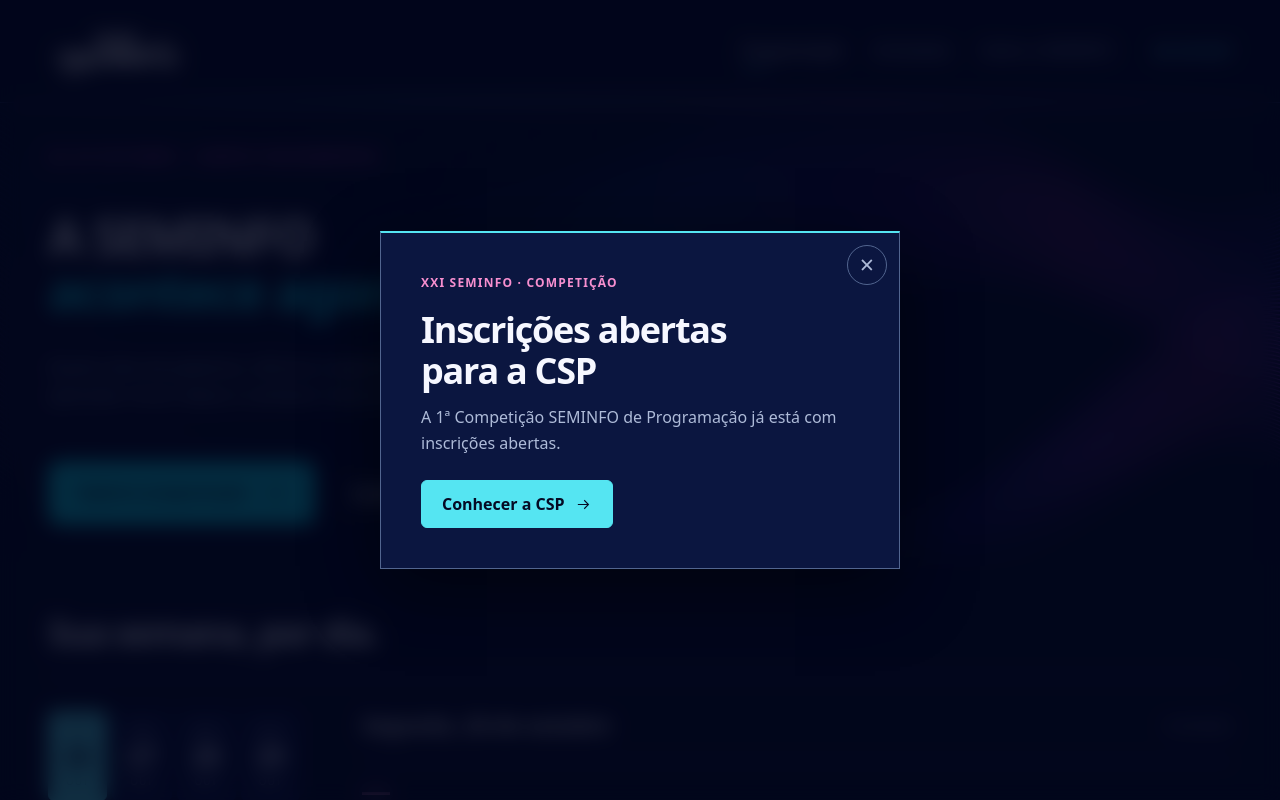
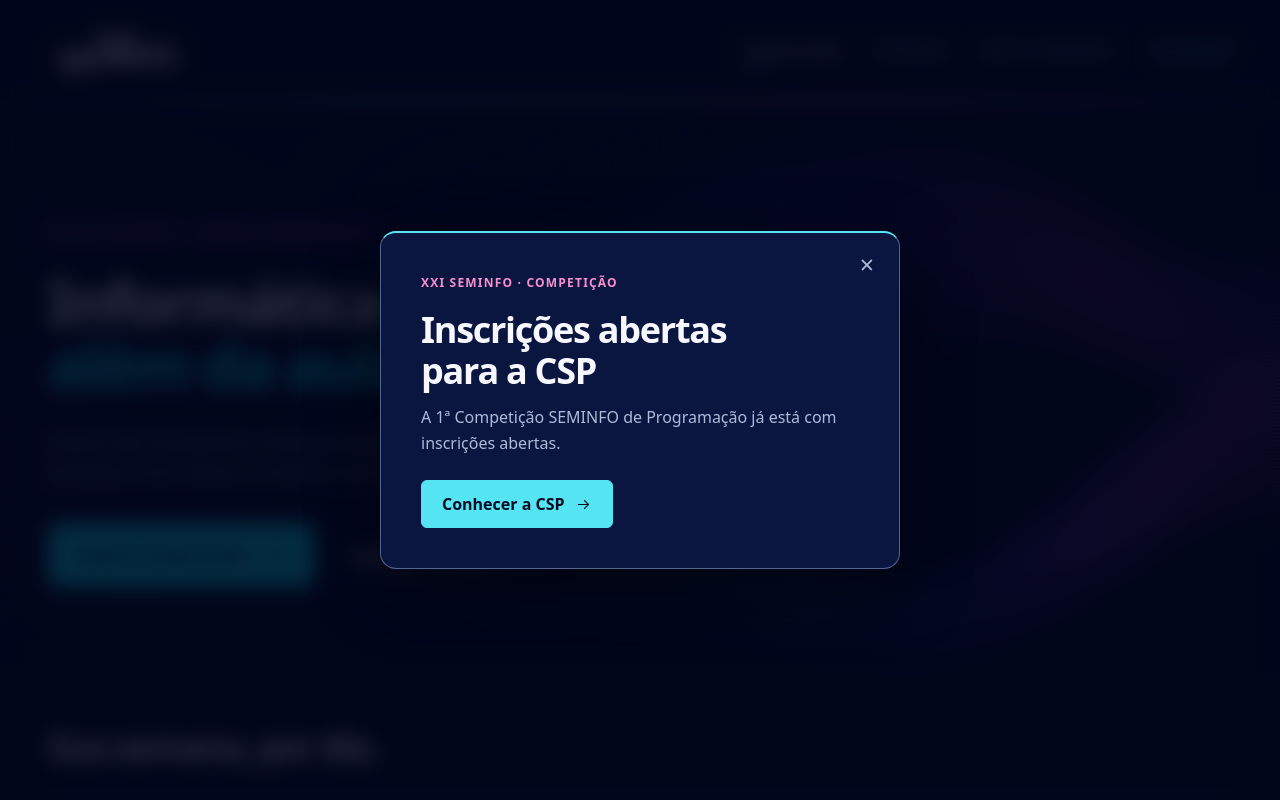
Before and after one commit to zluaninhaxp/seminfo, a React (Vite) app: page / in a window 1280 px wide. Shown: the top 800 px of the page. Built offline with nearby package versions, Linux system fonts and the light colour scheme; a web font is replaced by a local one.

Commit message:
feat: prepara versão pública da SEMINFO

```diff
--- a/src/App.css
+++ b/src/App.css
@@ -201,9 +201,10 @@
   .agenda-sidebar { position: static; }
   .day-picker { gap: 7px; margin-bottom: 22px; }
   .day-picker button { min-height: 76px; }
-  .filters { display: grid; grid-template-columns: minmax(0, 1fr) minmax(0, 1fr); gap: 16px 10px; margin-bottom: 28px; }
-  .filters > label:first-child { grid-column: 1 / -1; }
-  .filters .checkbox { align-self: center; font-size: 12px; }
+  .filters { display: grid; grid-template-columns: minmax(0, 1fr); gap: 16px; margin-bottom: 28px; }
+  .filters .checkbox { align-self: start; font-size: 13px; }
+  .filters label.checkbox { align-items: center; }
+  .filters label.checkbox > span { min-width: 0; }
   .filters input[type="search"], .filters select { font-size: 16px; }
   .sidebar-note { display: none; }
   .list-summary { padding-bottom: 18px; }
@@ -243,7 +244,6 @@
   .brand { gap: 8px; }
   .brand small { font-size: 9px; }
 
-  .filters { grid-template-columns: 1fr; }
   .filters .checkbox { padding: 3px 0; }
   .activity-bottom { flex-direction: column; gap: 6px; }
   .activity-bottom > span { max-width: none; }
@@ -473,10 +473,10 @@
 
 @media (prefers-reduced-motion: no-preference) {
   [data-scroll-reveal] {
-    transition: opacity 480ms var(--transition), transform 480ms var(--transition);
+    transition: opacity 560ms var(--transition), transform 560ms var(--transition);
     transition-delay: var(--scroll-reveal-delay, 0ms);
   }
-  [data-scroll-reveal="pending"] { opacity: 0; transform: translate3d(0, 12px, 0); }
+  [data-scroll-reveal="pending"] { opacity: 0; transform: translate3d(0, 18px, 0); }
   [data-scroll-reveal="pending"]:focus-within { opacity: 1; transform: none; transition-delay: 0ms; }
 }
 
@@ -523,9 +523,9 @@
 }
 
 .csp-promo-backdrop { position: fixed; z-index: 30; inset: 0; display: grid; place-items: center; padding: 20px; background: rgb(2 6 26 / 82%); backdrop-filter: blur(10px); }
-.csp-promo-dialog { position: relative; width: min(100%, 520px); padding: clamp(26px, 5vw, 40px); border: 1px solid var(--line-strong); border-top: 2px solid var(--cyan); background: var(--surface); box-shadow: 0 22px 70px rgb(0 0 0 / 45%); }
-.csp-promo-close { position: absolute; top: 12px; right: 12px; display: grid; width: 40px; height: 40px; place-items: center; border: 1px solid var(--line-strong); border-radius: 50%; background: transparent; color: var(--muted); font-size: 25px; line-height: 1; transition: color var(--transition), border-color var(--transition); }
-.csp-promo-close:hover { border-color: var(--cyan); color: var(--cyan); }
+.csp-promo-dialog { position: relative; width: min(100%, 520px); padding: clamp(26px, 5vw, 40px); border: 1px solid var(--line-strong); border-top: 2px solid var(--cyan); border-radius: 16px; background: var(--surface); box-shadow: 0 22px 70px rgb(0 0 0 / 45%); }
+.csp-promo-close { position: absolute; top: 12px; right: 12px; display: grid; width: 40px; height: 40px; place-items: center; border: 0; border-radius: 50%; background: transparent; color: var(--muted); font-size: 25px; line-height: 1; transition: color var(--transition), background-color var(--transition); }
+.csp-promo-close:hover { background: rgb(85 229 242 / 10%); color: var(--cyan); }
 .csp-promo-eyebrow { margin: 0 48px 18px 0; color: var(--pink); font-size: 12px; font-weight: 700; letter-spacing: .1em; text-transform: uppercase; }
 .csp-promo-dialog h2 { max-width: 16ch; margin: 0 35px 14px 0; font-size: clamp(27px, 5vw, 36px); line-height: 1.12; letter-spacing: -.035em; }
 .csp-promo-dialog > p:not(.csp-promo-eyebrow) { max-width: 48ch; color: var(--muted); font-size: 16px; line-height: 1.6; }
--- a/src/App.tsx
+++ b/src/App.tsx
@@ -115,11 +115,16 @@
 
 function App() {
   const [route, setRoute] = useState(readRoute);
-  const [day, setDay] = useState(
-    event.phase === "live" && days.some((d) => d.date === clock().date)
-      ? clock().date
-      : days[0].date,
-  );
+  const [day, setDay] = useState(() => {
+    const onlyActivity = activities.length === 1 ? activities[0] : undefined;
+    if (onlyActivity && days.some((d) => d.date === onlyActivity.date)) {
+      return onlyActivity.date;
+    }
+    const today = clock().date;
+    return event.phase === "live" && days.some((d) => d.date === today)
+      ? today
+      : days[0].date;
+  });
   const [search, setSearch] = useState("");
   const [type, setType] = useState("Todas");
   const [openOnly, setOpenOnly] = useState(false);
@@ -214,7 +219,7 @@
     if (!content || reducedMotion.matches || !("IntersectionObserver" in window)) return;
 
     const elements = Array.from(content.querySelectorAll<HTMLElement>(
-      ".programme > .section-heading, .programme .agenda-sidebar, .programme .agenda-list, .about-intro, .information > section, .detail-layout > *, .missing",
+      ".programme > .section-heading, .programme .agenda-sidebar > *, .programme .list-summary, .programme .live-explanation, .programme .empty, .programme .time-group > .group-label, .programme .activity-row, .about-page > .about-section, .detail-page > .back-link, .detail-layout > *, .missing",
     ));
     document.querySelectorAll<HTMLElement>(".site-footer > div, .site-footer > .text-link").forEach((element) => elements.push(element));
     const observer = new IntersectionObserver((entries) => {
@@ -253,7 +258,7 @@
         element.style.removeProperty("--scroll-reveal-delay");
       });
     };
-  }, [route]);
+  }, [route, day, search, type, openOnly, showEarlier]);
   const isActivities = route === "/atividades",
     isAbout = route === "/sobre",
     isDetail = route.startsWith("/atividade/");
@@ -673,7 +678,7 @@
                       checked={openOnly}
                       onChange={(e) => setOpenOnly(e.target.checked)}
                     />
-                    Somente inscrições abertas
+                    <span>Somente inscrições abertas</span>
                   </label>
                   {(search || type !== "Todas" || openOnly) && (
                     <button className="text-button" onClick={clear}>
--- a/src/data.ts
+++ b/src/data.ts
@@ -31,8 +31,8 @@
   phase: "registration" | "live" | "finished";
   demo: boolean;
 } = {
-  phase: "live",
-  demo: true,
+  phase: "registration",
+  demo: false,
 };
 
 export const days = [
```
Also changed, not shown: 1 other file (tests, documents, lock files or other folders).
